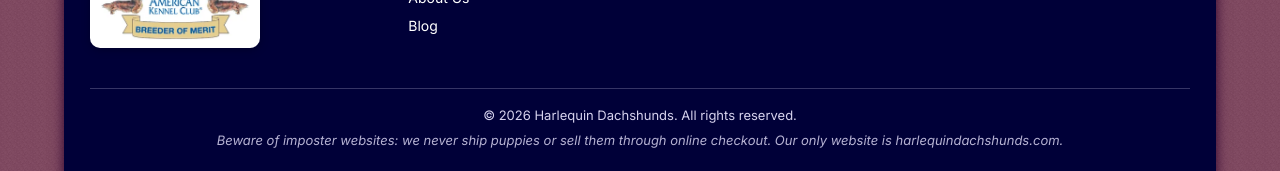
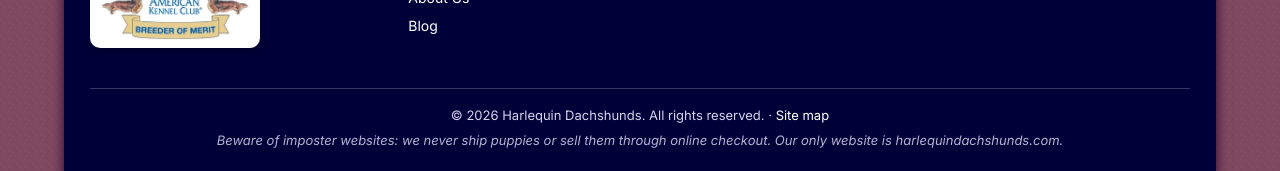
Before and after one commit to louisliberty/harlequin-dachshunds, a Jekyll site: the page built from index.html, in a window 1280 px wide. Shown: the part 4563-4734 px from the top of the page. Built offline with Jekyll 4.4.1, drawn with Linux system fonts in a browser that asks for light colours.

Commit message:
Add HTML site map page at /sitemap/ and footer link
Co-Authored-By: Claude Opus 5.5 <noreply@anthropic.com>
Claude-Session: https://claude.ai/code/session_01TAfJqWrpFTn7GBn9jW8hNF

```diff
--- a/_includes/footer.html
+++ b/_includes/footer.html
@@ -27,7 +27,7 @@
 			</section>
 		</div>
 		<div class="site-info">
-			<p>&copy; {{ site.time | date: "%Y" }} {{ site.title }}. All rights reserved.</p>
+			<p>&copy; {{ site.time | date: "%Y" }} {{ site.title }}. All rights reserved. · <a href="{{ '/sitemap/' | relative_url }}">Site map</a></p>
 			<p class="footer-notice">Beware of imposter websites: we never ship puppies or sell them through online checkout. Our only website is harlequindachshunds.com.</p>
 		</div>
 	</footer><!-- #colophon -->
--- a/assets/css/site.css
+++ b/assets/css/site.css
@@ -248,3 +248,12 @@ footer#colophon .footer-badge img { display: block; width: 150px; height: auto;
 footer#colophon .footer-featured { margin: 0 0 14px; font-size: 14px; }
 footer#colophon .footer-featured a { font-weight: 600; }
 @media (max-width: 600px) { .entry-content .featured-akc { padding: 18px 18px; } .entry-content blockquote.featured-akc-quote { font-size: 20px; } }
+
+/* HTML site map */
+.html-sitemap { max-width: 760px; margin: 0 auto 32px; display: grid; grid-template-columns: 1fr 1fr; gap: 12px 48px; text-align: left; }
+.html-sitemap h2, .page .html-sitemap h2 { font-family: Lora, Georgia, serif; font-weight: 500; font-size: 22px; color: #1d1b5e; text-align: left; margin: 8px 0 10px; }
+.html-sitemap h2 a { color: inherit; text-decoration: none; }
+.html-sitemap h2 a:hover { text-decoration: underline; }
+.html-sitemap ul { list-style: none; margin: 0; padding: 0; }
+.html-sitemap li { margin: 0 0 8px; }
+@media (max-width: 700px) { .html-sitemap { grid-template-columns: 1fr; } }
```
Also changed, not shown: sitemap.html (added, +23 -0 lines).
